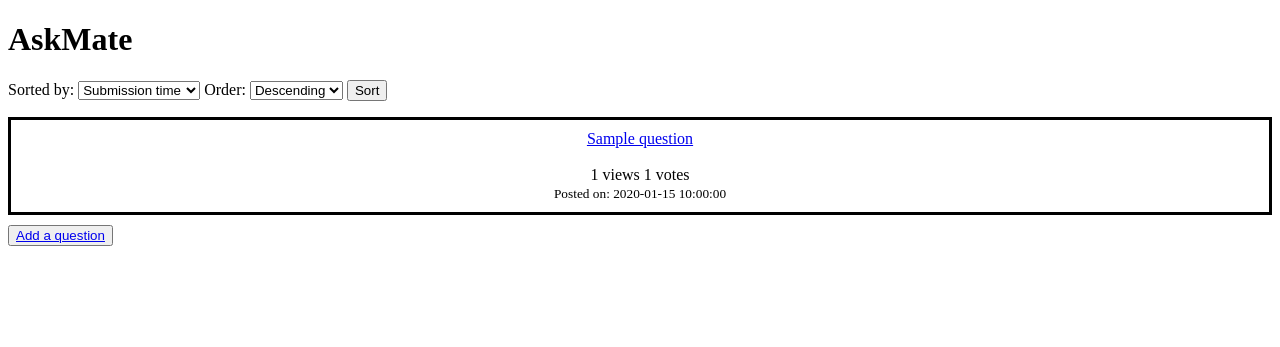
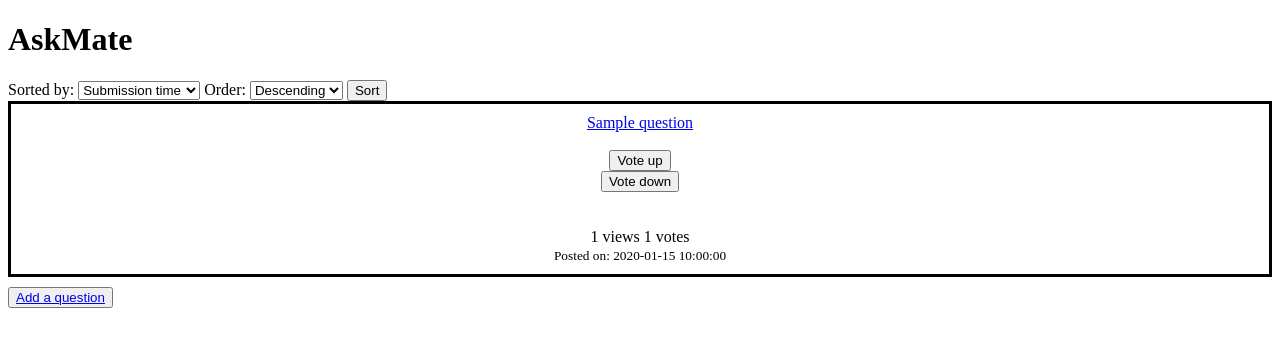
Before and after one commit to mattwasilewski/ask-mate-python, a Flask app: template templates/list.html in a window 1280 px wide. Shown: the top 347 px of the page. Run offline with Flask 2, Linux system fonts and the light colour scheme; the template is opened without the code that fills it: most values are stand-ins (such as "Sample title", 1, 10 or a date in 2020); some libraries are stand-ins or nearby versions.

Commit message:
Add voting for questions feature

```diff
--- a/data_manager.py
+++ b/data_manager.py
@@ -134,3 +134,21 @@ def delete_answer(cursor, answer_id):
         FROM answer
         WHERE id = %s"""
     cursor.execute(query, (answer_id,))
+
+
+@database_common.connection_handler
+def increase_vote_number_count(cursor, question_id):
+    query = """
+        UPDATE question
+        SET vote_number = vote_number + 1
+        WHERE id = %s """
+    cursor.execute(query, (question_id,))
+
+
+@database_common.connection_handler
+def decrease_vote_number_count(cursor, question_id):
+    query = """
+            UPDATE question
+            SET vote_number = vote_number - 1
+            WHERE id = %s """
+    cursor.execute(query, (question_id,))
--- a/server.py
+++ b/server.py
@@ -84,6 +84,18 @@ def delete_answer(answer_id):
     return redirect(url_for('display_question', question_id=question_id))
 
 
+@app.route("/question/<question_id>/vote-up", methods=['POST'])
+def vote_up(question_id):
+    data_manager.increase_vote_number_count(question_id)
+    return redirect(url_for('route_list'))
+
+
+@app.route("/question/<question_id>/vote-down", methods=['POST'])
+def vote_down(question_id):
+    data_manager.decrease_vote_number_count(question_id)
+    return redirect(url_for('route_list'))
+
+
 if __name__ == "__main__":
     app.run(
         host='0.0.0.0',
--- a/templates/list.html
+++ b/templates/list.html
@@ -20,13 +20,20 @@
     </form>
     <div>
         {% for question in questions %}
-            <p id="questions"><a href="/question/{{ question.id }}">{{ question.title }}</a>
+            <div id="questions"><a href="/question/{{ question.id }}">{{ question.title }}</a>
+                <br><br>
+            <form action="{{ url_for('vote_up', question_id = question.id) }}" method="post">
+                <button type="submit">Vote up</button>
+            </form>
+            <form action="{{ url_for('vote_down', question_id = question.id)}}" method="post">
+                <button type="submit">Vote down</button>
+            </form>
                 <br>
                 <br>
                 {{ question.view_number }} views {{ question.vote_number }} votes
                 <br>
                 <small>Posted on: {{ question.submission_time }}</small>
-            </p>
+            </div>
         {% endfor %}
     <button><a href="{{ url_for('add_question') }}">Add a question</a></button>
     </div>
```
